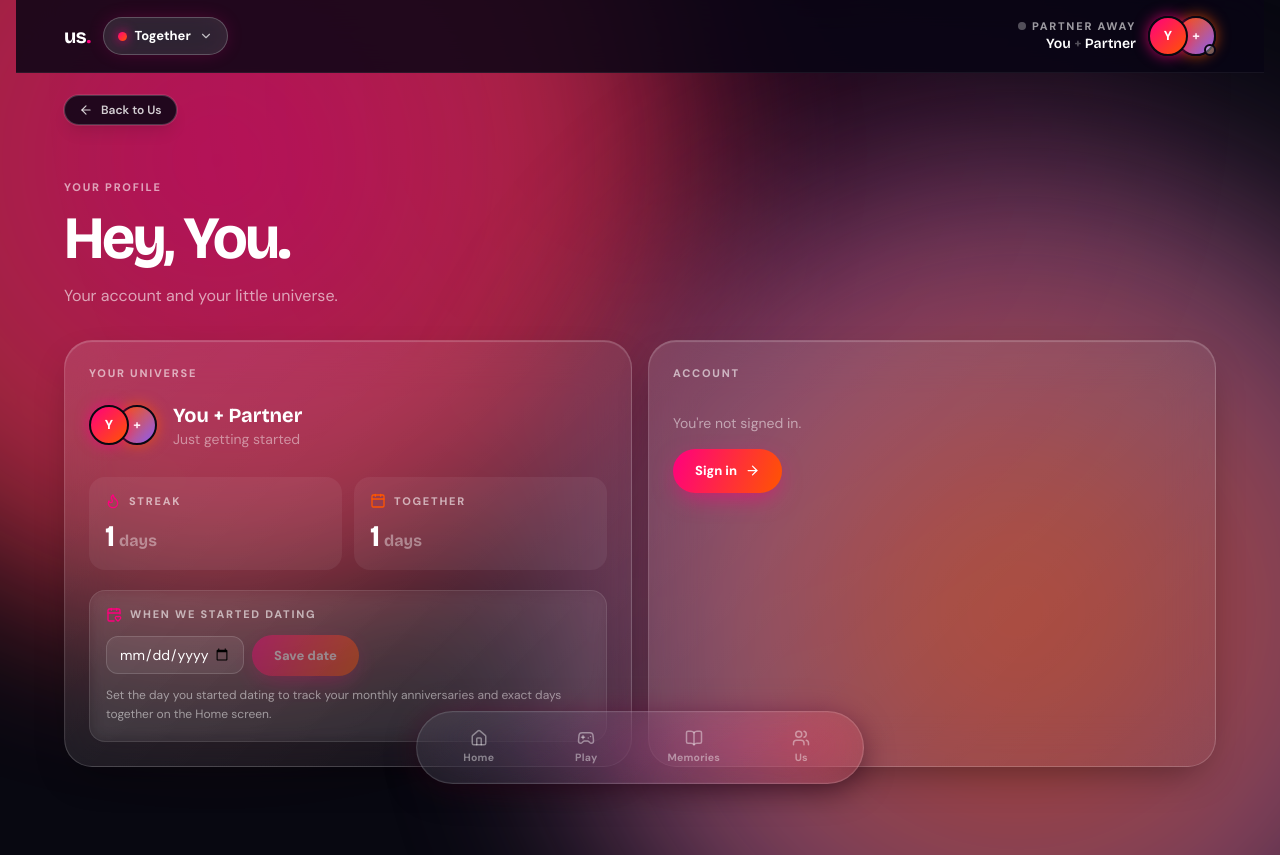
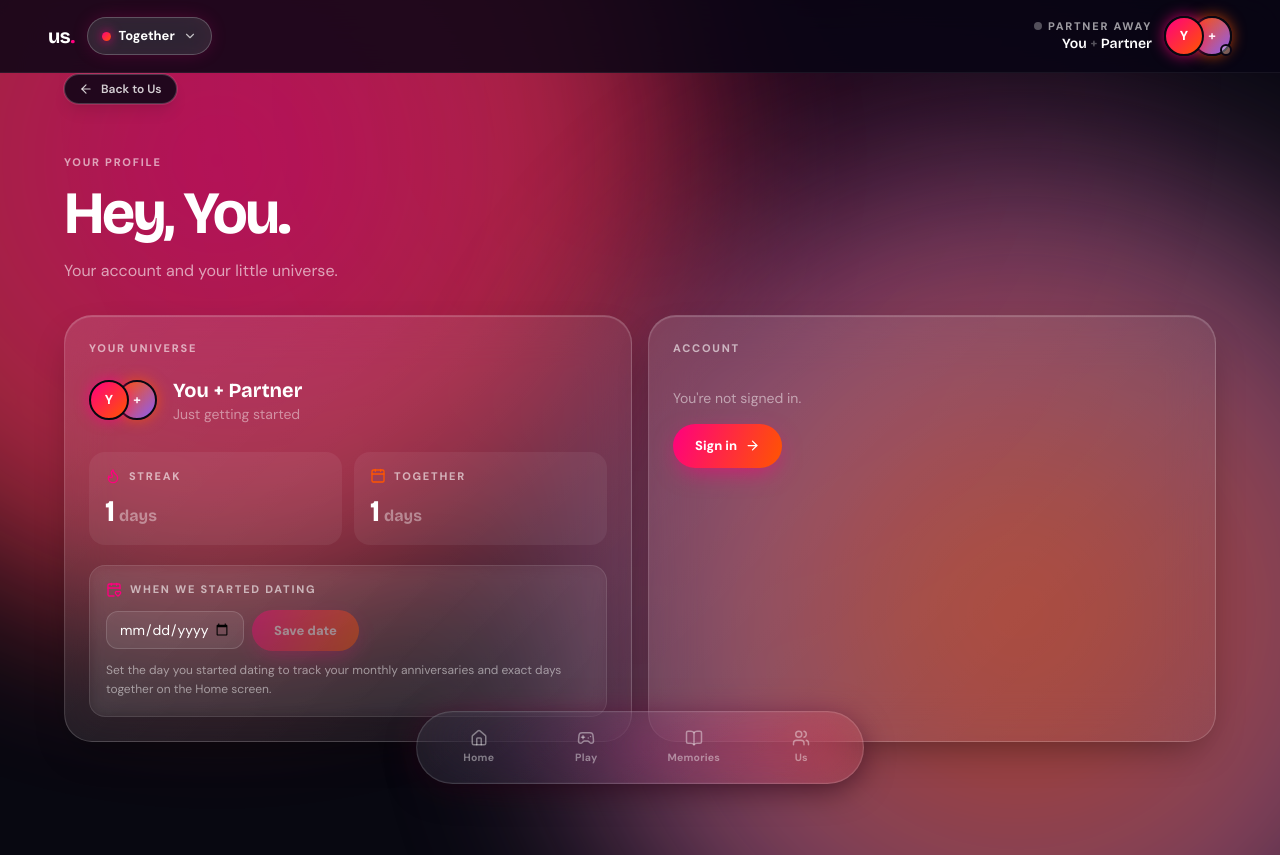
Before and after one commit to codenamemomi/us_frontend, a Next.js app: page /me in a window 1280 px wide. After the commit the page ends 830 px from the top, so only its background shows below. Built offline with nearby package versions, Linux system fonts and the light colour scheme; no server answers.

Commit message:
remove SPA rewrite, not needed for Next.js

```diff
--- a/app/components/page-frame.tsx
+++ b/app/components/page-frame.tsx
@@ -51,7 +51,7 @@ export function PageFrame({ children, active }: { children: React.ReactNode; act
       <div className="mx-auto max-w-6xl">
 
         {/* ── unified header across all tabs ── */}
-        <header className="header-safe-top sticky z-20 -mx-5 sm:-mx-8 lg:-mx-12 mb-4 flex items-center justify-between px-5 sm:px-8 lg:px-12 pb-4 backdrop-blur-xl bg-[#090514]/85 border-b border-white/[0.06]">
+        <header className="header-safe-top fixed inset-x-0 top-0 z-20 flex items-center justify-between px-5 sm:px-8 lg:px-12 pb-4 backdrop-blur-xl bg-[#090514]/85 border-b border-white/[0.06]">
           {/* left: logo + mode pill */}
           <div className="flex items-center gap-3">
             <Link href="/" className="font-display text-xl font-bold tracking-tight">
@@ -109,6 +109,8 @@ export function PageFrame({ children, active }: { children: React.ReactNode; act
             </div>
           </div>
         </header>
+        {/* spacer so fixed header doesn't overlap content */}
+        <div className="h-[calc(4rem+env(safe-area-inset-top,0px))]" />
 
         {children}
 
--- a/app/globals.css
+++ b/app/globals.css
@@ -299,8 +299,6 @@ button { cursor: pointer; }
 /*    (clock, battery, notch/Dynamic Island). The internal padding-top pushes   */
 /*    header text and icons down so they sit comfortably below it.              */
 .header-safe-top {
-  position: sticky;
-  top: 0;
   padding-top: calc(1rem + env(safe-area-inset-top, 0px));
 }
 
--- a/app/page.tsx
+++ b/app/page.tsx
@@ -266,7 +266,7 @@ export default function Home() {
       <div className="mx-auto max-w-6xl">
 
         {/* ══ HEADER: (o) Together v                   you+her ═══════════════ */}
-        <header className="header-safe-top sticky top-0 z-20 -mx-5 sm:-mx-8 lg:-mx-12 mb-4 flex items-center justify-between px-5 sm:px-8 lg:px-12 pb-4 backdrop-blur-xl bg-[#090514]/85 border-b border-white/[0.06]">
+        <header className="header-safe-top fixed inset-x-0 top-0 z-20 flex items-center justify-between px-5 sm:px-8 lg:px-12 pb-4 backdrop-blur-xl bg-[#090514]/85 border-b border-white/[0.06]">
           {/* left: us. logo + mode pill */}
           <div className="flex items-center gap-3">
             <Link href="/" className="font-display text-xl font-bold tracking-tight">
@@ -324,6 +324,8 @@ export default function Home() {
             </div>
           </div>
         </header>
+        {/* spacer so fixed header doesn't overlap content */}
+        <div className="h-[calc(4rem+env(safe-area-inset-top,0px))]" />
 
         <div className="mx-auto max-w-xl">
           {/* ══ ROW 1 — TODAY'S QUESTION (full width card) ═══════════════════════ */}
```
Also changed, not shown: vercel.json (deleted).
